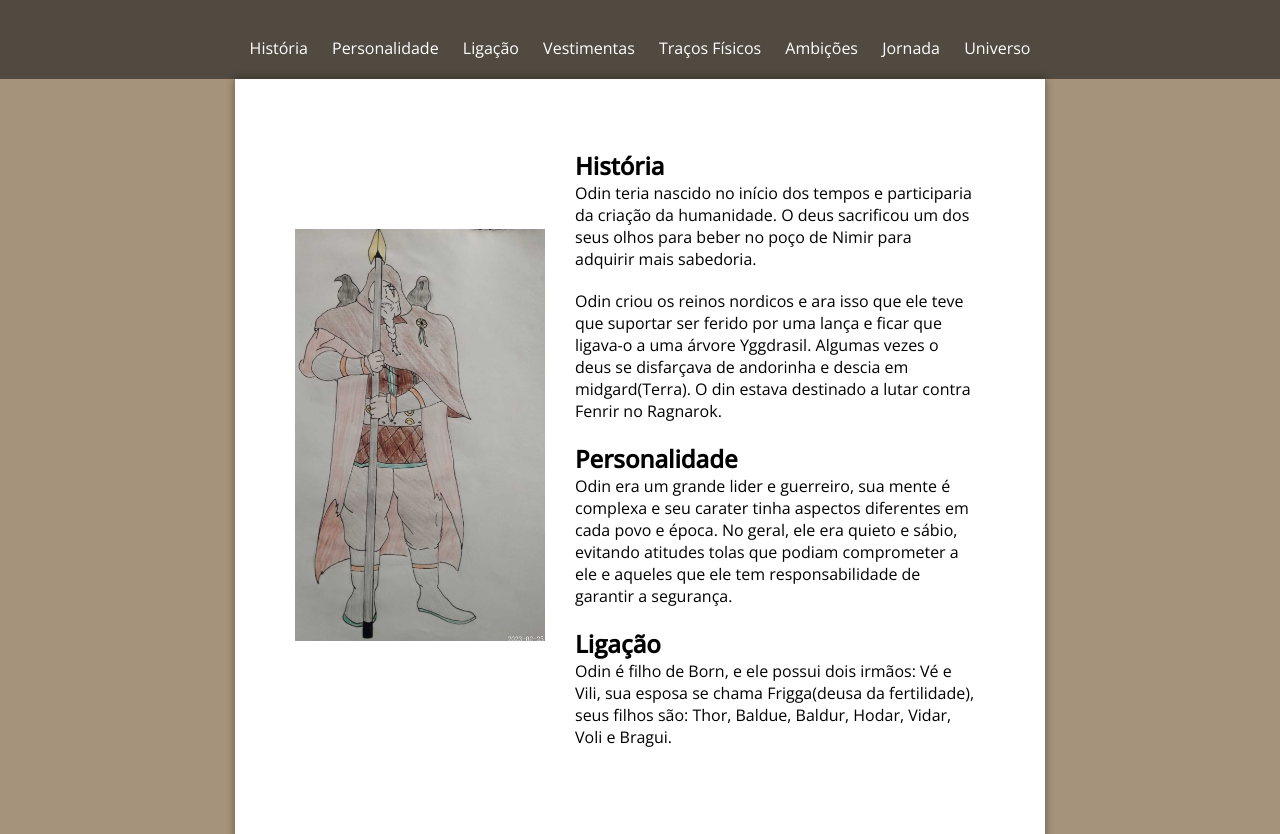
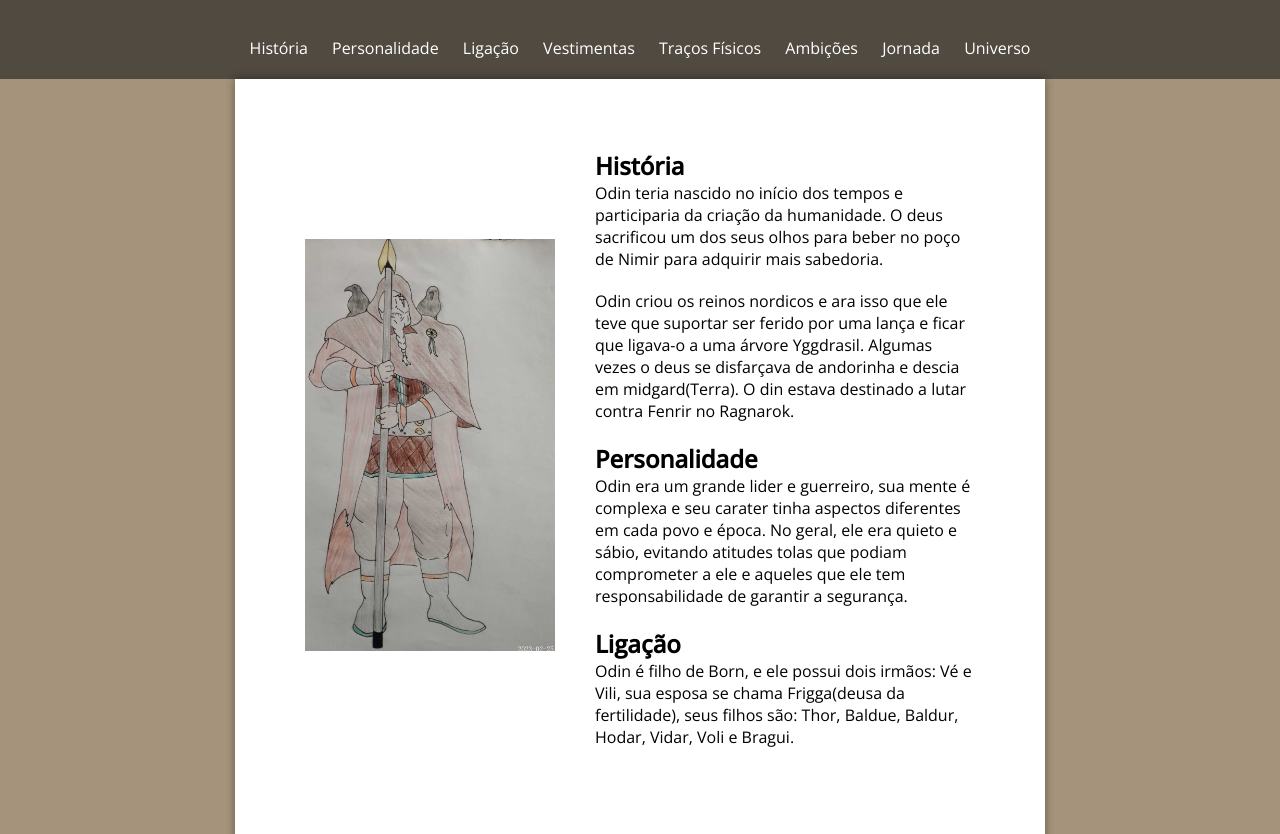
Before and after one commit to samuelmendoncaa/projetos-pessoais, a plain HTML site: page Projetos/SIte do Odin/index.html in a window 1280 px wide. Shown: the part 118-952 px from the top of the page. Drawn offline with nearby package versions, Linux system fonts and the light colour scheme.

Commit message:
19/03/23

```diff
--- a/Projetos/SIte do Odin/css/style.css
+++ b/Projetos/SIte do Odin/css/style.css
@@ -67,9 +67,9 @@ main >p{
 
 main img{
     float: left;
-    padding: 30px;
-    margin-top: 50px;
-    margin-bottom: 100px;
+    padding: 40px;
+    margin-top: -42px;
+    margin-bottom: -3px;
 }
 
 
@@ -83,6 +83,10 @@ aside{
 
 aside >p{
     margin-bottom: 20px;
+}
+
+h4 {
+    padding: 37px;
 }
 
 button{
--- a/Projetos/SIte do Odin/index.html
+++ b/Projetos/SIte do Odin/index.html
@@ -27,7 +27,7 @@
 
     <main>
         <article>
-            <p><img src="images/img01.jpeg" alt="Imagem de Odin" style="width: 250px;"></p>
+            <p><img src="images/img01.jpeg" alt="Imagem de Odin" style="width: 250px;margin-top: 50px;"></p>
             <aside>
                 <h2 id="História">História</h2>
                 <p>Odin teria nascido no início dos tempos e participaria da criação da humanidade. O deus sacrificou um dos seus olhos para beber no poço de Nimir para adquirir mais sabedoria.</p>
@@ -36,8 +36,8 @@
                 <h2 id="Personalidade">Personalidade</h2>
                 <p>Odin era um grande lider e guerreiro, sua mente é complexa e seu carater tinha aspectos diferentes em cada povo e época. No geral, ele era quieto e sábio, evitando atitudes tolas que podiam comprometer a ele e aqueles que ele tem responsabilidade de garantir a segurança.</p>
 
-                <h2 id="Ligação">Ligação</h2>
-                <p style="margin-bottom: 100px;">Odin é filho de Born, e ele possui dois irmãos: Vé e Vili, sua esposa se chama Frigga(deusa da fertilidade), seus filhos são: Thor, Baldue, Baldur, Hodar, Vidar, Voli e Bragui.</p>
+                <h2 style="margin-left: 290px;" id="Ligação">Ligação</h2>
+                <p style="margin-bottom: 100px; margin-left: 290px;">Odin é filho de Born, e ele possui dois irmãos: Vé e Vili, sua esposa se chama Frigga(deusa da fertilidade), seus filhos são: Thor, Baldue, Baldur, Hodar, Vidar, Voli e Bragui.</p>
             </aside>
 
         </article>
@@ -53,12 +53,14 @@
                 <p>Vale ressaltar que a representação física de Odin pode variar de acordo com diferentes fontes e culturas. Algumas tradições podem enfatizar diferentes aspectos de sua aparência ou apresentá-lo de maneira mais simbólica do que literal.</p>
 
                 <h2 id="Ambições">Ambições</h2>
+                <p><img style="float: left; width: 200px;" src="images/img06.jpeg" alt=""></p>
                 <p>Na mitologia nórdica, Odin é frequentemente retratado como um deus poderoso e sábio, cujas ambições são motivadas pelo desejo de proteger e preservar o mundo conhecido. Algumas das ambições atribuídas a Odin incluem:</p>
                 <p>Liderança e Sabedoria: Odin é o líder dos deuses nórdicos e, como tal, é responsável por governar e proteger o mundo. Ele é considerado um estrategista brilhante e está sempre buscando maneiras de defender os deuses e a humanidade dos perigos que os ameaçam.</p>
                 <p>Guerra e Glória: Odin também é um deus da guerra e é frequentemente retratado como um guerreiro formidável e destemido. Ele valoriza a coragem e a bravura em batalha e é conhecido por recompensar aqueles que morrem em combate com uma vaga no Valhalla, o salão dos heróis.</p>
                 <p>Conhecimento dos Mistérios: Odin é também o deus dos mistérios e segredos ocultos. Ele está constantemente buscando entender os mistérios do universo e da vida, e é considerado um mestre em magia e feitiçaria.</p>
 
                 <h2 id="Jornada">Jornada</h2>
+                <p><img style="float: right; width: 230px; margin-top: 150px; margin-bottom: 170px;" src="images/img05.jpg" alt=""></p>
                 <p>A jornada de Odin é um tema importante na mitologia nórdica, e é frequentemente descrita como uma busca por conhecimento, sabedoria e poder. Segundo a lenda, Odin deixou sua casa em Asgard para viajar pelos nove mundos da mitologia nórdica em busca de experiências e conhecimento.</p>
                 <p>Durante sua jornada, Odin enfrentou muitos desafios e perigos, incluindo monstros, gigantes e outros seres sobrenaturais. Ele também realizou sacrifícios para ganhar conhecimento, incluindo o sacrifício de um olho para ganhar sabedoria. Em outra ocasião, ele enforcou-se na árvore Yggdrasil durante nove dias e nove noites para obter conhecimento das runas.</p>
                 <p>Além disso, Odin também é frequentemente retratado como um deus guerreiro que liderou batalhas contra seus inimigos. Ele é muitas vezes descrito como um líder sábio e astuto que usa sua inteligência e habilidades mágicas para ajudar seus aliados e derrotar seus inimigos.</p>
@@ -67,8 +69,8 @@
 
                 <h2 id="Universo">Universo</h2>
                 <p>Odin é um personagem da mitologia nórdica, que é composta por um conjunto de crenças, histórias e lendas compartilhadas por várias culturas escandinavas durante a Idade Média. Segundo a mitologia, o universo em que Odin vive é formado por nove mundos interconectados, que são sustentados por uma árvore chamada Yggdrasil.</p>
-                <p>Os quatro mundos da mitologia nórdica incluem:</p>
-                <p><img style="width: 100px; float: right; margin-bottom: 50px;" src="images/asgard.jpg" alt="Foto de Asgard"></p>
+                <h4>Os principais reinos da mitologia nórdica são:</h4>
+                <img style="float: left; width: 250px;" src="images/img04.jpeg" alt="Universo de Odin">
                 <h3>Asgard</h3>
                 <p>O reino dos deuses nórdicos, que é governado por Odin e sua família.</p>
                 <h3>Vanaheim</h3>
```
Also changed, not shown: Projetos/SIte do Odin/images/asgard.jpg (deleted), Projetos/SIte do Odin/images/img04.jpeg (added), Projetos/SIte do Odin/images/img05.jpg (added), Projetos/SIte do Odin/images/img06.jpeg (added), Projetos/SIte do Odin/images/midgard.jpg (deleted), Projetos/SIte do Odin/images/vanaheim.jpg (deleted).
